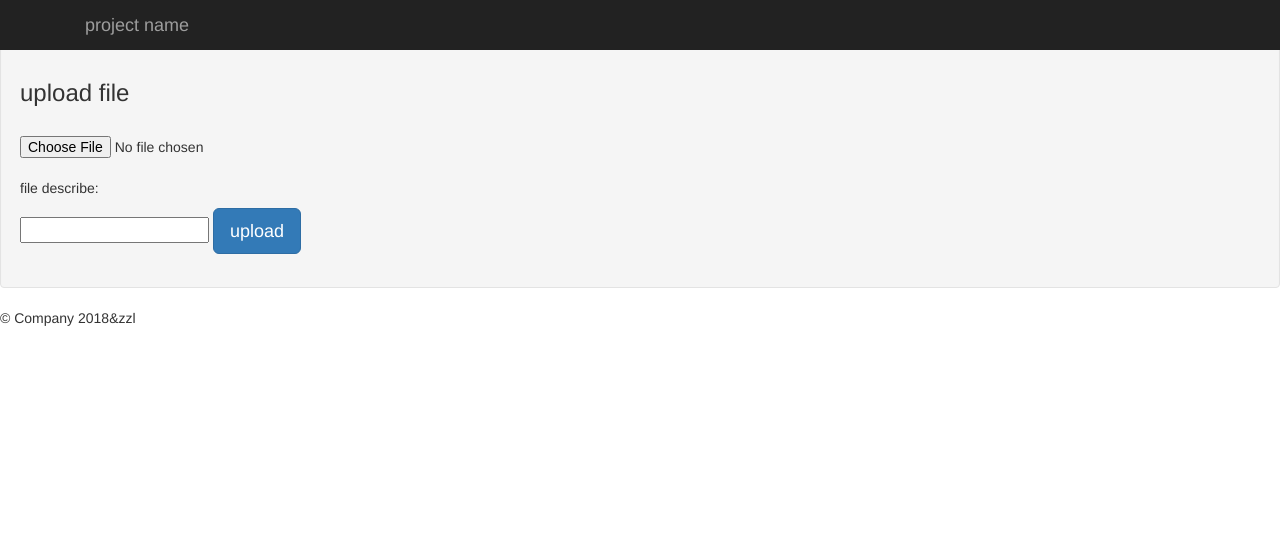
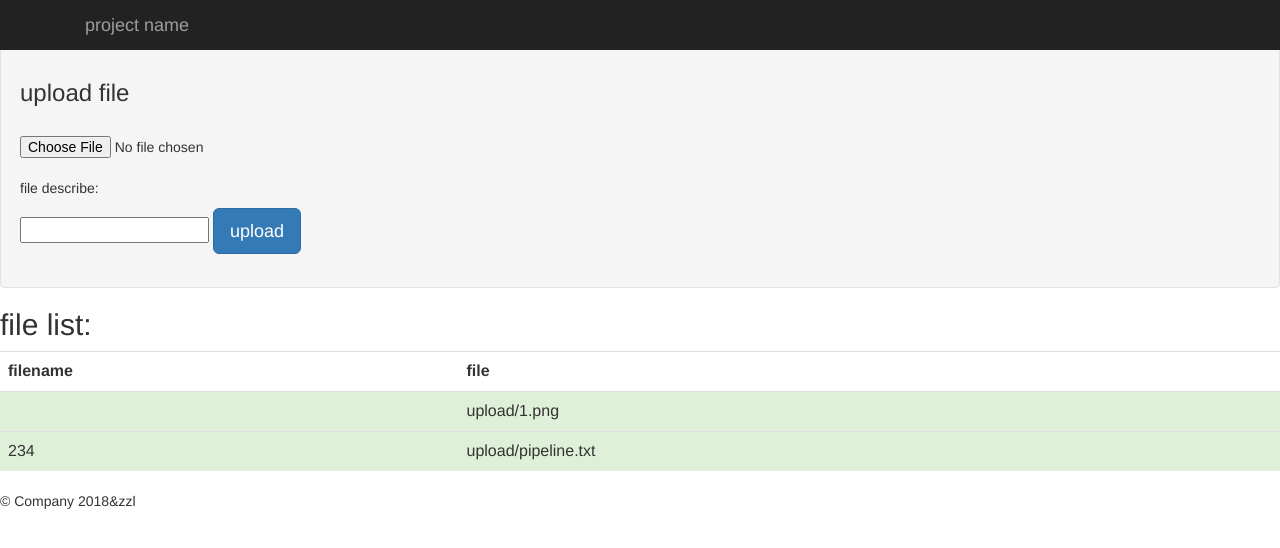
Before and after one commit to loave/myweb, a Django app: page /upfile/ in a window 1280 px wide. Shown: the top 548 px of the page. Run offline with Django 3.2, Linux system fonts and the light colour scheme; data comes from the database, SQL or seed files in the repository; some libraries are stand-ins or nearby versions.

Commit message:
添加uploadfilelist

```diff
--- a/blog/templates/upload.html
+++ b/blog/templates/upload.html
@@ -29,6 +29,16 @@
                     </p>
                 </form>
         </div>
+        <h2>file list:</h2>
+            <table class="table">
+                <th>filename</th><th>file</th>
+                {%for file in file_list%}
+                    <tr class="success">
+                        <td>{{file.filename}}</td>
+                        <td>{{file.fileway}}</td>
+                    </tr>
+                {%endfor%}
+            </table>
         <footer>&copy; Company 2018&zzl</footer>
     </body>
 </html>
--- a/blog/views.py
+++ b/blog/views.py
@@ -82,9 +82,11 @@
     return render(request,'book.html',{'pages':contacts})
 
 def upload(request):
-    return render(request,'upload.html')
+    files=File.objects.all()
+    return render(request,'upload.html',{'file_list':files})
 
 def upload_save(request):
+    files = File.objects.all()
     filename=request.POST.get('filename','')
     fileing=request.FILES.get('fileing','')
     if filename==''or fileing=='':
@@ -95,4 +97,4 @@
         upload.filename=filename
         upload.fileway=fileing
         upload.save()
-        return render(request,'upload.html',{'upload_success':'上传完毕'})
+        return render(request,'upload.html',{'upload_success':'上传完毕','file_list':files})
--- a/myweb/urls.py
+++ b/myweb/urls.py
@@ -24,6 +24,7 @@
     url(r'^login/$',login),
     url(r'^login_ok/$',login_ok),
     url(r'^logout/$',logout),
+    url(r'accounts/login/$',index),
     url(r'^student/$',student),
     url(r'book/$',page),
     url(r'upfile/$',upload),
```
Also changed, not shown: blog/migrations/0003_file.py (added).
